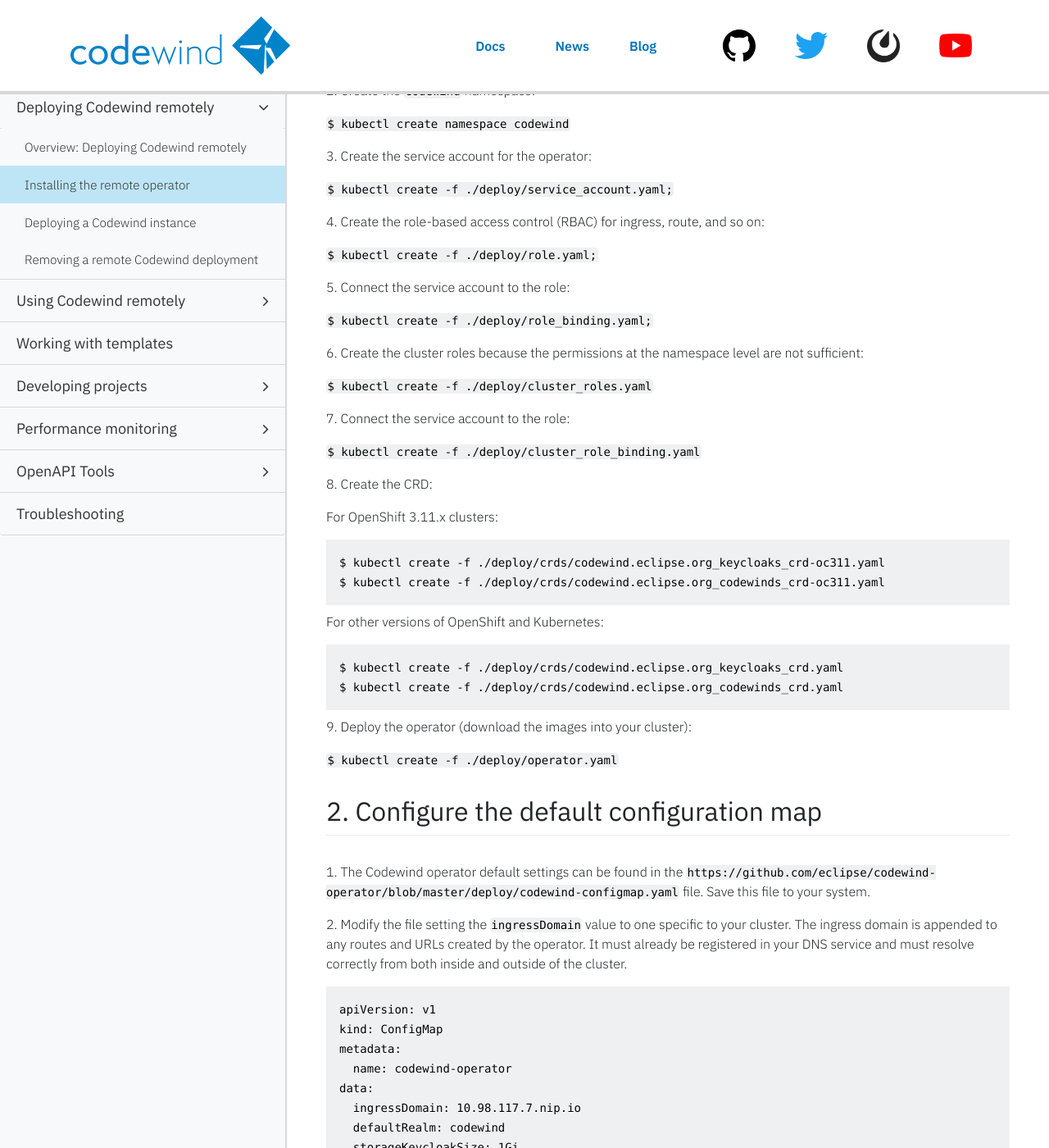
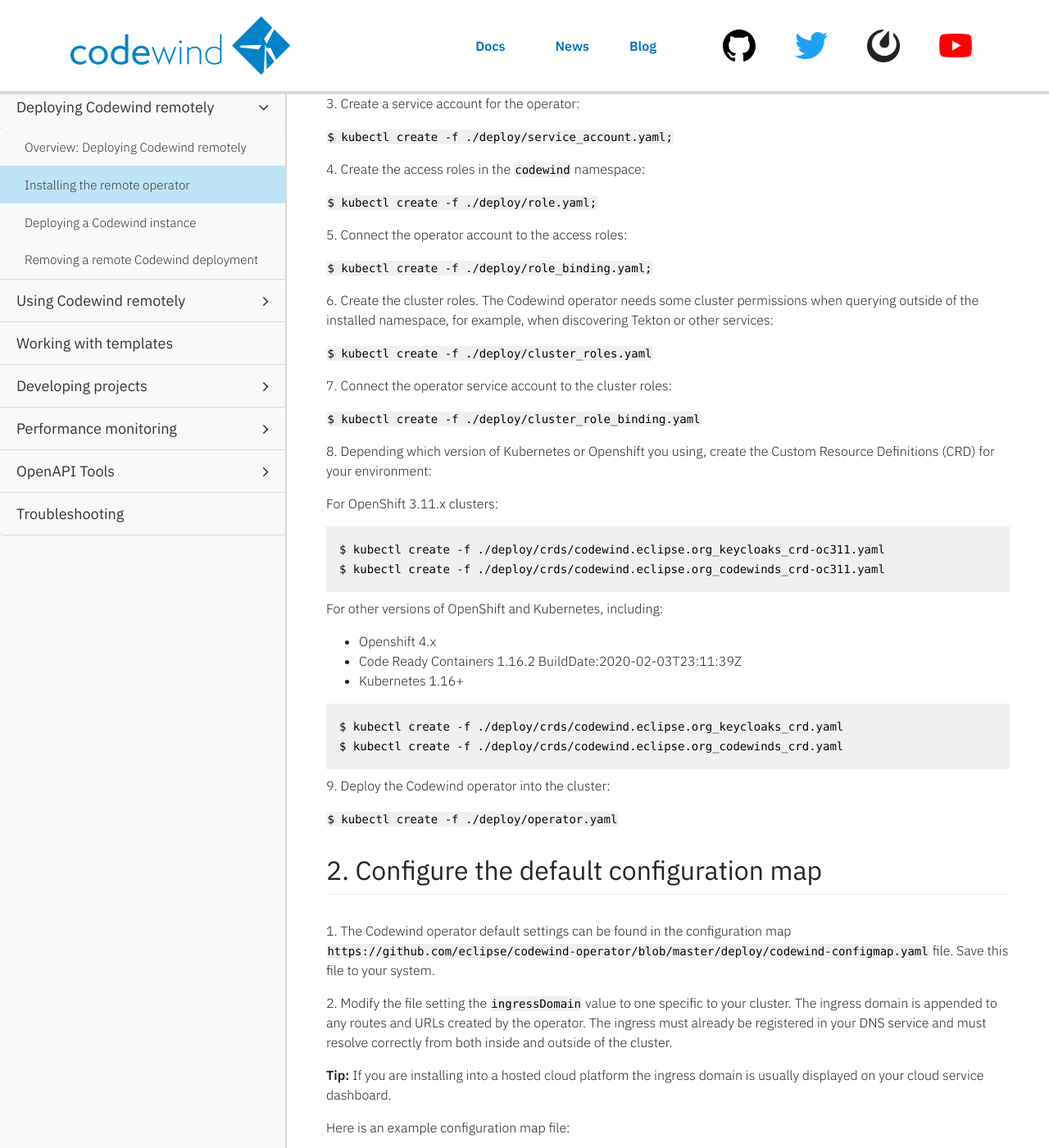
Before and after one commit to eclipse-archived/codewind-docs, a Jekyll site: the page built from docs/_documentations/remote-install-operator.md, in a window 1280 px wide and 1400 px high, scrolled down 904 px. Shown: the whole window at 82% size. Built offline with Jekyll 4.4.1, drawn with Linux system fonts in a browser that asks for light colours; nearby versions of some CDN libraries; comment, search, counter and statistics services are not loaded; some of the changed text lies outside the part shown.

````diff
--- a/docs/_documentations/remote-install-operator.md
+++ b/docs/_documentations/remote-install-operator.md
@@ -27,37 +27,35 @@ The Codewind operator helps with the deployment of Codewind instances in an Open
 
 To install the Codewind operator into your cluster, follow these steps:
 
-_MG: Do we need a log in step here?  Ie `1. Log into your cluster. ` or is the `active Kubernetes context that points to your cluster` in the [prereqs](./remote-overview.html) sufficient??_
-
 1\. Go to your cloned Codewind operator directory:
 
-`$ cd <path_to_cloned_codewind-operator_repo>`
+`$ cd <path_to_cloned_codewind-operator_repository>`
 
 2\. Create the `codewind` namespace:
 
 `$ kubectl create namespace codewind`
 
-3\. Create the service account for the operator:
+3\. Create a service account for the operator:
 
 `$ kubectl create -f ./deploy/service_account.yaml;`
 
-4\. Create the role-based access control (RBAC) for ingress, route, and so on:
+4\. Create the access roles in the `codewind` namespace:
 
 `$ kubectl create -f ./deploy/role.yaml;`
 
-5\. Connect the service account to the role:
+5\. Connect the operator account to the access roles:
 
 `$ kubectl create -f ./deploy/role_binding.yaml;`
 
-6\. Create the cluster roles because the permissions at the namespace level are not sufficient:
+6\. Create the cluster roles. The Codewind operator needs some cluster permissions when querying outside of the installed namespace, for example, when discovering Tekton or other services:
 
 `$ kubectl create -f ./deploy/cluster_roles.yaml `
 
-7\. Connect the service account to the role:
+7\. Connect the operator service account to the cluster roles:
 
 `$ kubectl create -f ./deploy/cluster_role_binding.yaml`
 
-8\. Create the CRD:
+8\. Depending which version of Kubernetes or Openshift you using, create the Custom Resource Definitions (CRD) for your environment:
 
 For OpenShift 3.11.x clusters:
 ```
@@ -65,20 +63,28 @@ $ kubectl create -f ./deploy/crds/codewind.eclipse.org_keycloaks_crd-oc311.yaml
 $ kubectl create -f ./deploy/crds/codewind.eclipse.org_codewinds_crd-oc311.yaml
 ```
 
-For other versions of OpenShift and Kubernetes:
+For other versions of OpenShift and Kubernetes, including:
+- Openshift 4.x
+- Code Ready Containers  1.16.2 BuildDate:2020-02-03T23:11:39Z
+- Kubernetes 1.16+
+
 ```
 $ kubectl create -f ./deploy/crds/codewind.eclipse.org_keycloaks_crd.yaml
 $ kubectl create -f ./deploy/crds/codewind.eclipse.org_codewinds_crd.yaml
 ```
 
-9\. Deploy the operator (download the images into your cluster):
+9\. Deploy the Codewind operator into the cluster:
 
 `$ kubectl create -f ./deploy/operator.yaml`
 
 ## 2. Configure the default configuration map
-1\. The Codewind operator default settings can be found in the [`https://github.com/eclipse/codewind-operator/blob/master/deploy/codewind-configmap.yaml`](https://github.com/eclipse/codewind-operator/blob/master/deploy/codewind-configmap.yaml) file. Save this file to your system.
+1\. The Codewind operator default settings can be found in the configuration map [`https://github.com/eclipse/codewind-operator/blob/master/deploy/codewind-configmap.yaml`](https://github.com/eclipse/codewind-operator/blob/master/deploy/codewind-configmap.yaml) file. Save this file to your system.
 
-2\. Modify the file setting the `ingressDomain` value to one specific to your cluster. The ingress domain is appended to any routes and URLs created by the operator. It must already be registered in your DNS service and must resolve correctly from both inside and outside of the cluster.
+2\. Modify the file setting the `ingressDomain` value to one specific to your cluster. The ingress domain is appended to any routes and URLs created by the operator. The ingress must already be registered in your DNS service and must resolve correctly from both inside and outside of the cluster.
+
+**Tip:** If you are installing into a hosted cloud platform the ingress domain is usually displayed on your cloud service dashboard.
+
+Here is an example configuration map file:
 
 ```yaml
 apiVersion: v1
@@ -92,12 +98,24 @@ data:
   storageCodewindSize: 10Gi
 ```
 
-3\. Import the default configuration map file into your cluster:
+3\. After making the necessary changes, you can either import the configuration map file into your cluster:
 
 `$ kubectl apply -f ./deploy/codewind-configmap.yaml`
 
+Or you can edit the configuration map which the operator has already installed in your cluster:
+
+`$ kubectl edit configmap codewind-operator -n codewind`
+
+4\. To check the status of the operator, enter:
+
+`kubectl get pods -n codewind`
+
+If successful, you see the `codewind-operator` pod running and ready for work.
+
 ## 3. Create an initial Keycloak service
 Use the Codewind operator to deploy and set up Keycloak.
+
+To request a Keycloak service, import a yaml file as follows:
 
 1\. The Keycloak default settings can be found in the [`https://github.com/eclipse/codewind-operator/blob/master/deploy/crds/codewind.eclipse.org_v1alpha1_keycloak_cr.yaml`](https://github.com/eclipse/codewind-operator/blob/master/deploy/crds/codewind.eclipse.org_v1alpha1_keycloak_cr.yaml) file. Save this file to your system.
 
@@ -121,7 +139,14 @@ You see the following message:
 
 `keycloak.codewind.eclipse.org/devex001 created`
 
-During deployment, the operator creates:
+4\. To view the Keycloak after it has been created, enter `$ kubectl get keycloaks`. You see the following example output:
+
+```
+NAME       NAMESPACE   AGE   ACCESS
+devex001   codewind    4s    https://codewind-keycloak-devex001.10.98.117.7.nip.io
+```
+
+5\. During deployment, the operator creates:
 - A service account.
 - A deployment.
 - A pod.
@@ -131,7 +156,14 @@ During deployment, the operator creates:
 - A storage claim.
 - Any secrets.
 
-For example:
+You can check these using standard Kubernetes commands, for example:
+
+`$ kubectl get serviceaccount -n codewind`
+`$ kubectl get deployments -n codewind`
+`$ kubectl get pods -n codewind`
+`$ kubectl get services -n codewind`
+
+You see the following example output:
 
 ```
 NAME                         SECRETS   AGE
@@ -150,19 +182,12 @@ NAME                                                    DESIRED   CURRENT   READ
 replicaset.apps/codewind-keycloak-devex001-7454d4ff6c   1         1         1       2m10s
 ```
 
-4\. To view the Keycloak after it has been created, enter `$ kubectl get keycloaks`. You see the following example output:
-
-```
-NAME       NAMESPACE   AGE   ACCESS
-devex001   codewind    4s    https://codewind-keycloak-devex001.10.98.117.7.nip.io
-```
-
 ## 4. Prepare Keycloak for Codewind
 During deployment of the Keycloak service, the operator configures the security realm as specified by the defaults in the configuration map. Before Codewind services can be installed, you must add users to Keycloak by way of the Keycloak Admin web page. Each Codewind deployment must be tied to a existing user account.
 
-1\. To see the Keycloak Admin web page URL, enter:
+1\. To see the Keycloak deployment running in the codewind namespace and to capture its access URL, enter:
 
-`$ kubectl get keycloaks`
+`$ kubectl get keycloaks -n codewind`
 
 You see the following example output:
 
@@ -170,6 +195,7 @@ You see the following example output:
 NAME       NAMESPACE   AGE     ACCESS
 devex001   codewind    5m22s   https://codewind-keycloak-devex001.10.98.117.7.nip.io
 ```
+
 The Keycloak Admin web page URL is listed under the `ACCESS` field.
 
 By default, Keycloak is installed with an admin account where:
@@ -203,20 +229,28 @@ By default, Keycloak is installed with an admin account where:
 
 6\. If you changed your `admin` password in a previous step, you must update the Keycloak password in the operator secret.
 
-When the Codewind operator needs to update Keycloak, it uses login credentials saved in a Kubernetes secret. By default, during deployment that secret has a username and password of `admin`. If you changed your `admin` password in a previous step, you must update the Keycloak secret to match.
+When the Codewind operator needs to update Keycloak, it uses login credentials saved in a Kubernetes secret. By default during initial deployment, that secret has a user name and password of `admin`. If you changed your `admin` password in a previous step, you must update the Keycloak secret to match.
 
 The secret is installed in the same namespace as the operator (`codewind`) and named `secret-keycloak-user-<keycloakname>`.
 
 If you have an administration UI for you cluster, you can use it to locate the secret and then edit the `keycloak-admin-password` field.
 
-Alternatively, you can use the command line and type `$ kubectl edit secret secret-keycloak-user-<keycloakname>` or `oc edit secret secret-keycloak-user-<keycloakname>`. If you use the command line, you must encode your password string in base64 before saving it into the secret. To do this, enter:
+Alternatively, you can use the command line and enter:
+
+ `$ kubectl edit secret secret-keycloak-user-<keycloakname>`
+
+ or
+
+ `$ oc edit secret secret-keycloak-user-<keycloakname>`
+
+ If you use the command line, you must encode your password string in base64 before saving it into the secret. To do this, enter:
 
 ```
 $ echo -n 'myNewPassword' | base64
 bXlOZXdQYXNzd29yZA==
 ```
 
-Save `bXlOZXdQYXNzd29yZA==` as the value for `keycloak-admin-password` rather than `myNewPassword`.
+Save `bXlOZXdQYXNzd29yZA==` as the value for `keycloak-admin-password` rather than the clear text `myNewPassword`.
 
 ## Next Steps
 
````
Also changed, not shown: docs/_documentations/remote-deploy-instance.md (+16 -10 lines), docs/_documentations/remote-overview.md (+3 -1 lines).
